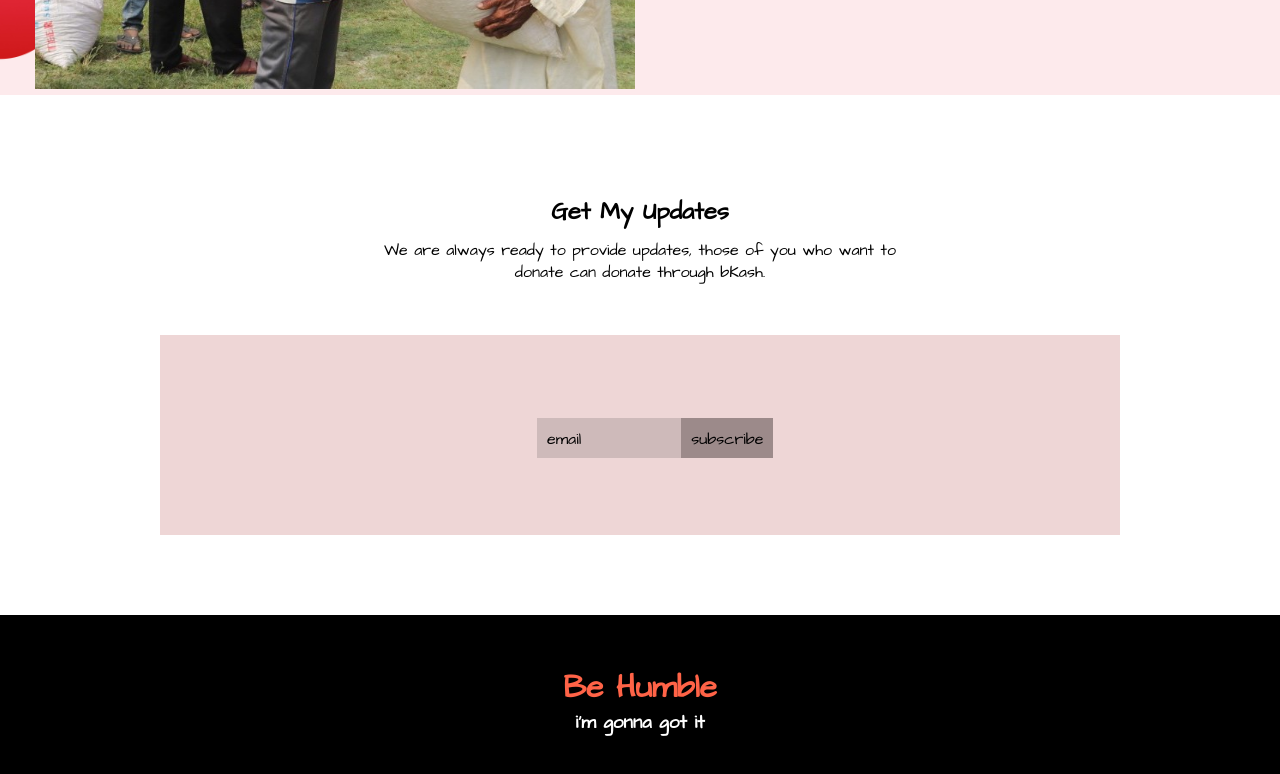
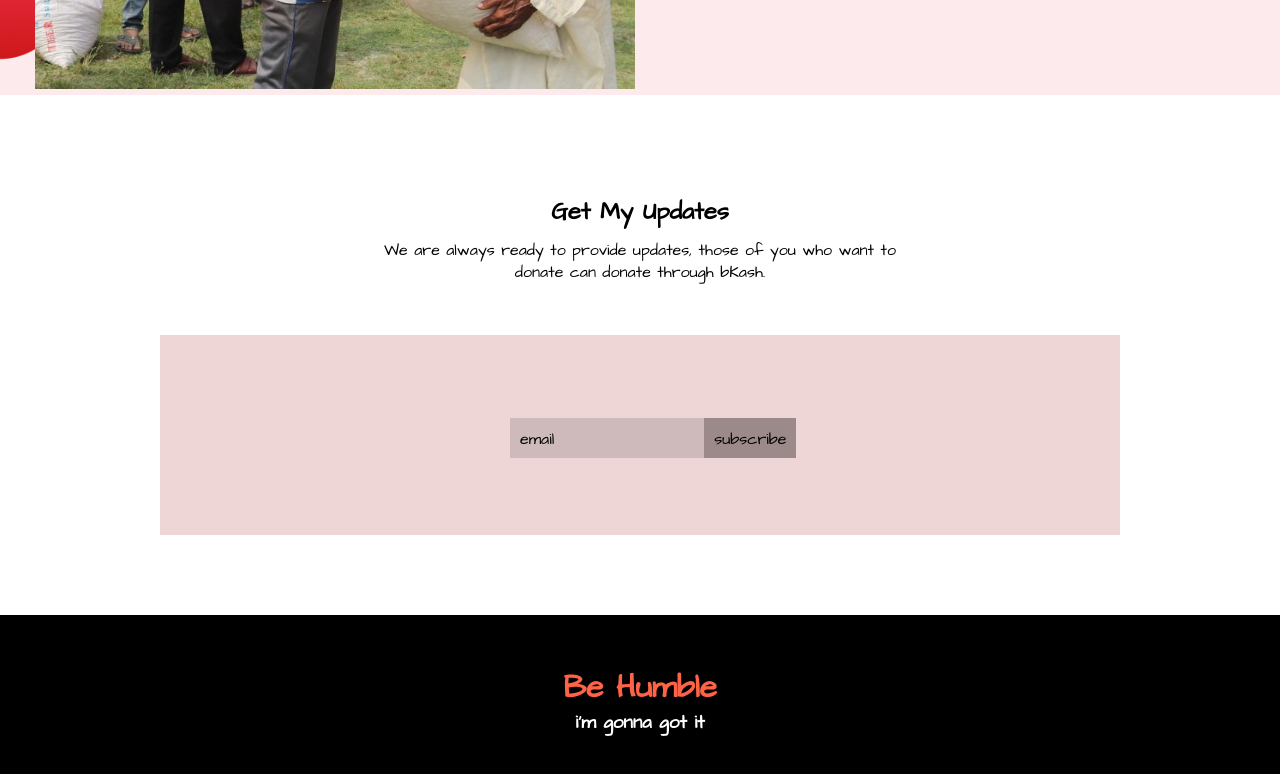
Before and after one commit to missionbiswas/Create-Helping-Website, a plain HTML site: page index.html in a window 1280 px wide. Shown: the part 3280-4054 px from the top of the page. Drawn offline with Linux system fonts and the light colour scheme; a web font is replaced by a local one.

Commit message:
third commit

```diff
--- a/style.css
+++ b/style.css
@@ -422,8 +422,8 @@
     padding: 10px;
     margin-top: 83px;
     height: 20px;
-    margin-left: 377px;
-    padding-right: 100px;
+    margin-left: 350px;
+    padding-right: 150px;
 }
 
 .section-teen .div-two {
@@ -448,3 +448,5 @@
 .footer-part h1 {
     color: tomato;
 }
+
+/*----------------------------footer-part-end-------------------------------*/
```
